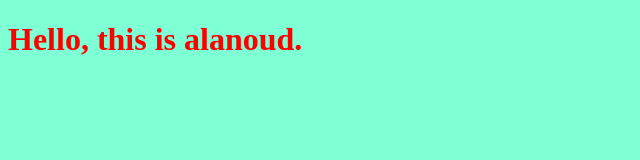
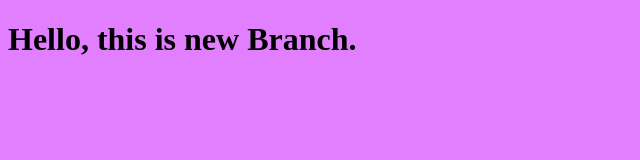
Before and after one commit to Alanoud979/myproject, a plain HTML site: page index.html in a window 1280 px wide. Shown: the whole page, without its empty margins (0-640 px from the left). Drawn offline with Linux system fonts and the light colour scheme.

Commit message:
changing style for the title

```diff
--- a/index.html
+++ b/index.html
@@ -8,7 +8,7 @@
 </head>
 <body>
 
-    <h1>Hello, this is alanoud.</h1>
+    <h1>Hello, this is new Branch.</h1>
     <script src="app.js"></script>
 </body>
 </html>
--- a/style.css
+++ b/style.css
@@ -1,6 +1,6 @@
 h1{
-    color: red;
+    color: black;
 }
 body{
-    background-color: aquamarine;
+    background-color: rgb(225, 127, 255);
 }
```
